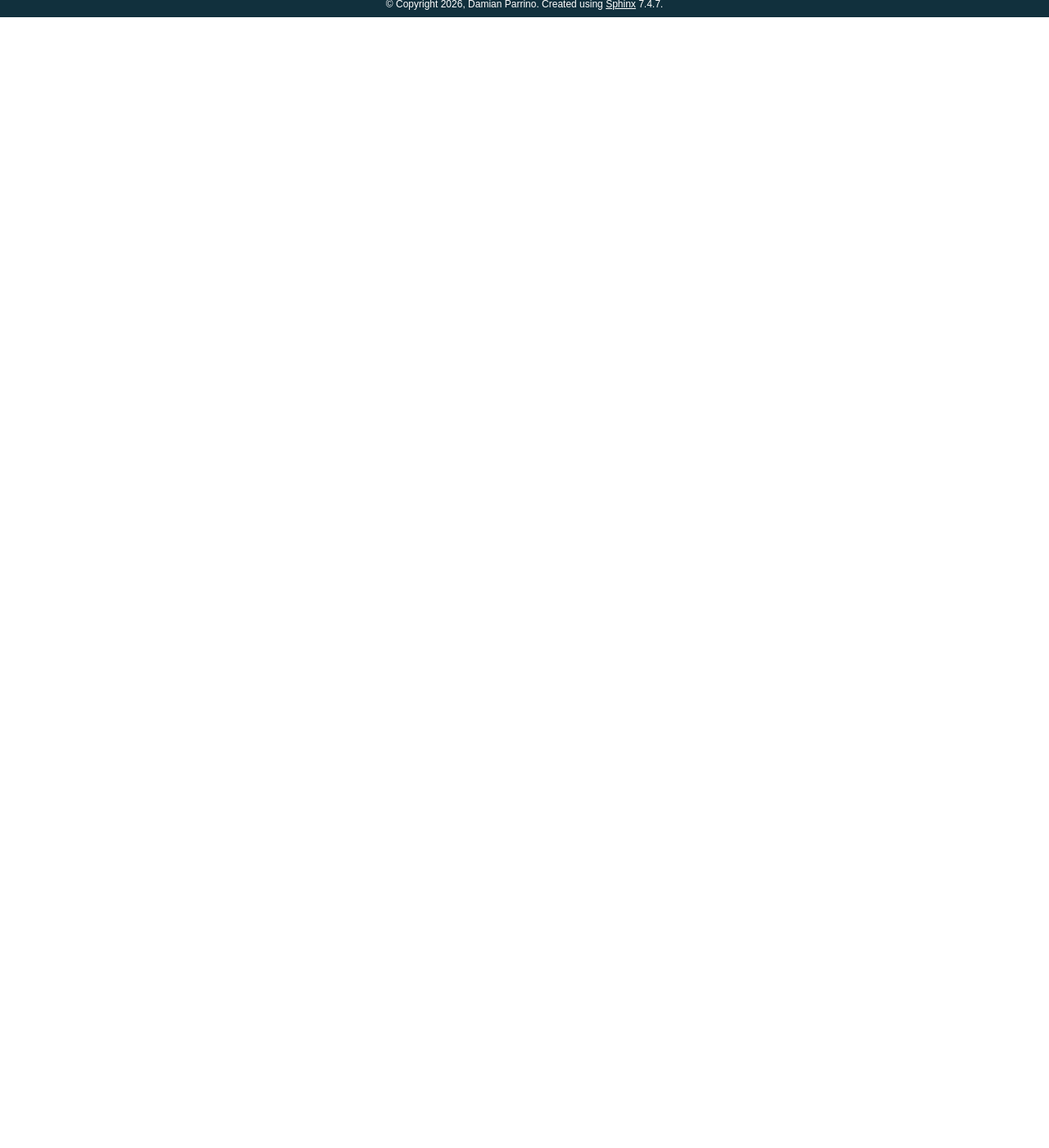
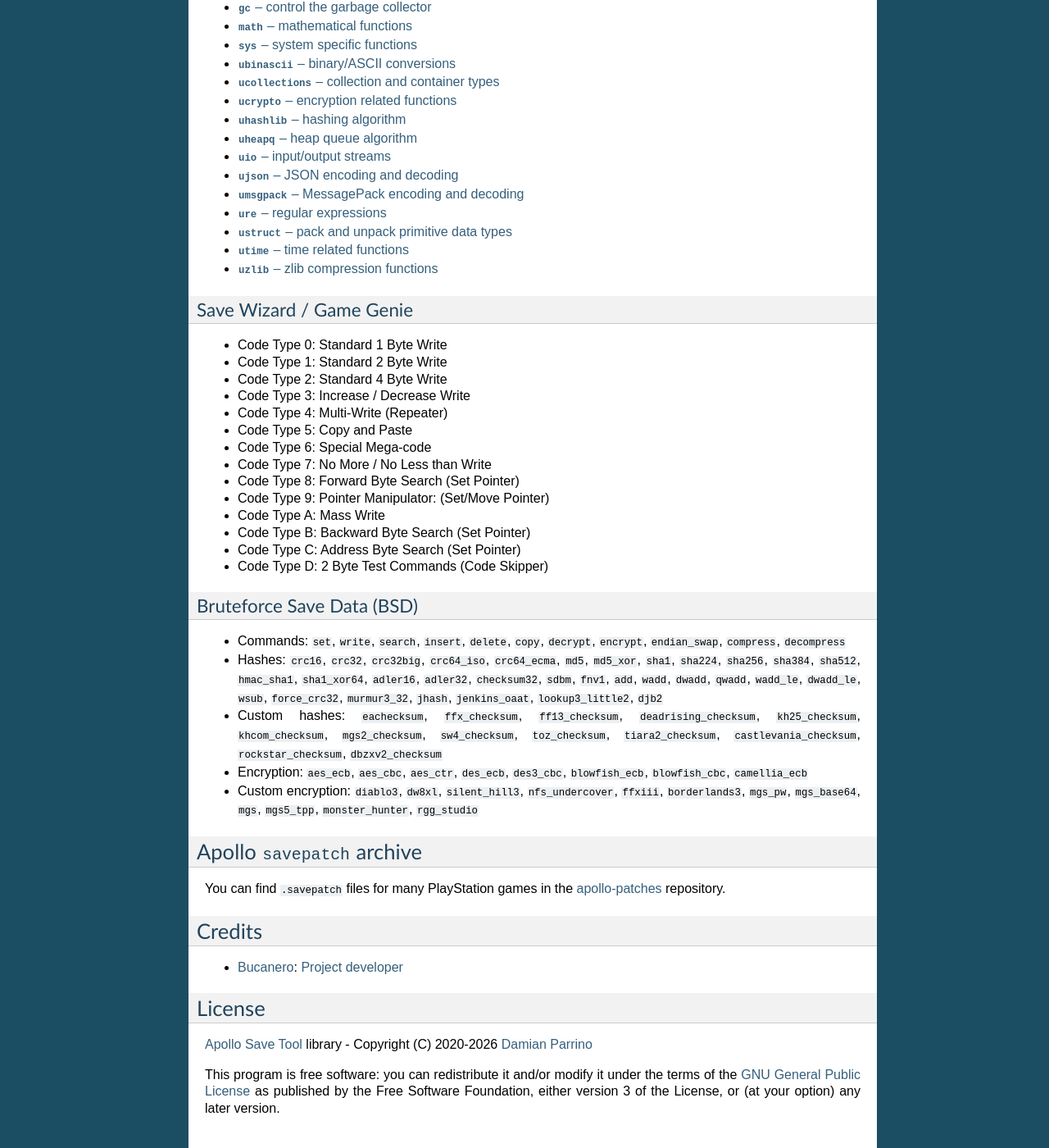
Before and after one commit to bucanero/apollo-lib, a Sphinx documentation site: the page built from docs/index.rst, in a window 1280 px wide and 1400 px high, scrolled down 986 px. Shown: the whole window at 82% size. Built offline with Sphinx 7.4.7, drawn with Linux system fonts in a browser that asks for light colours; before the commit the page ends 1007 px from its top, so only the background shows below that; some of the changed text lies outside the part shown.

Commit message:
Update index.rst

```diff
--- a/docs/index.rst
+++ b/docs/index.rst
@@ -1,5 +1,18 @@
 Apollo Save Tool documentation
 ==============================
+
+|Downloads| |Release| |License| |macOS Linux binaries| |Windows
+binaries| |Twitter|
+
+`The Apollo Save Tool library <https://github.com/bucanero/apollo-lib>`__ and :doc:`command-line tools </cli>` implement a save-data patch engine
+that supports:
+
+- :doc:`Save Wizard / Game Genie codes </savewizard>`
+- :doc:`Bruteforce Save Data scripts </bsd>`
+- Python scripts (using MicroPython)
+
+Reference documentation
+-----------------------
 
 .. toctree::
    :maxdepth: 2
@@ -7,6 +20,17 @@ Apollo Save Tool documentation
    cli.rst
    bsd.rst
    savewizard.rst
+
+Apollo Save Tool Core library (PS2/PS3/PS4/PSP/PS Vita)
+-------------------------------------------------------
+
+The library is cross-platform and is required to build:
+
+- `Apollo Save Tool PS2 <https://github.com/bucanero/apollo-ps2>`__
+- `Apollo Save Tool PS3 <https://github.com/bucanero/apollo-ps3>`__
+- `Apollo Save Tool PS4 <https://github.com/bucanero/apollo-ps4>`__
+- `Apollo Save Tool PSP <https://github.com/bucanero/apollo-psp>`__
+- `Apollo Save Tool PS Vita <https://github.com/bucanero/apollo-vita>`__
 
 Python standard libraries and micro-libraries
 ---------------------------------------------
@@ -35,3 +59,87 @@ library.
    ustruct.rst
    utime.rst
    uzlib.rst
+
+
+
+Save Wizard / Game Genie
+~~~~~~~~~~~~~~~~~~~~~~~~
+
+-  Code Type 0: Standard 1 Byte Write
+-  Code Type 1: Standard 2 Byte Write
+-  Code Type 2: Standard 4 Byte Write
+-  Code Type 3: Increase / Decrease Write
+-  Code Type 4: Multi-Write (Repeater)
+-  Code Type 5: Copy and Paste
+-  Code Type 6: Special Mega-code
+-  Code Type 7: No More / No Less than Write
+-  Code Type 8: Forward Byte Search (Set Pointer)
+-  Code Type 9: Pointer Manipulator: (Set/Move Pointer)
+-  Code Type A: Mass Write
+-  Code Type B: Backward Byte Search (Set Pointer)
+-  Code Type C: Address Byte Search (Set Pointer)
+-  Code Type D: 2 Byte Test Commands (Code Skipper)
+
+Bruteforce Save Data (BSD)
+~~~~~~~~~~~~~~~~~~~~~~~~~~
+
+-  Commands: ``set``, ``write``, ``search``, ``insert``, ``delete``,
+   ``copy``, ``decrypt``, ``encrypt``, ``endian_swap``, ``compress``,
+   ``decompress``
+-  Hashes: ``crc16``, ``crc32``, ``crc32big``, ``crc64_iso``,
+   ``crc64_ecma``, ``md5``, ``md5_xor``, ``sha1``, ``sha224``,
+   ``sha256``, ``sha384``, ``sha512``, ``hmac_sha1``, ``sha1_xor64``,
+   ``adler16``, ``adler32``, ``checksum32``, ``sdbm``, ``fnv1``,
+   ``add``, ``wadd``, ``dwadd``, ``qwadd``, ``wadd_le``, ``dwadd_le``,
+   ``wsub``, ``force_crc32``, ``murmur3_32``, ``jhash``,
+   ``jenkins_oaat``, ``lookup3_little2``, ``djb2``
+-  Custom hashes: ``eachecksum``, ``ffx_checksum``, ``ff13_checksum``,
+   ``deadrising_checksum``, ``kh25_checksum``, ``khcom_checksum``,
+   ``mgs2_checksum``, ``sw4_checksum``, ``toz_checksum``,
+   ``tiara2_checksum``, ``castlevania_checksum``, ``rockstar_checksum``,
+   ``dbzxv2_checksum``
+-  Encryption: ``aes_ecb``, ``aes_cbc``, ``aes_ctr``, ``des_ecb``,
+   ``des3_cbc``, ``blowfish_ecb``, ``blowfish_cbc``, ``camellia_ecb``
+-  Custom encryption: ``diablo3``, ``dw8xl``, ``silent_hill3``,
+   ``nfs_undercover``, ``ffxiii``, ``borderlands3``, ``mgs_pw``,
+   ``mgs_base64``, ``mgs``, ``mgs5_tpp``, ``monster_hunter``,
+   ``rgg_studio``
+
+Apollo ``savepatch`` archive
+----------------------------
+
+You can find ``.savepatch`` files for many PlayStation games in the
+`apollo-patches <https://github.com/bucanero/apollo-patches/>`__
+repository.
+
+Credits
+-------
+
+-  `Bucanero <https://github.com/bucanero/>`__: `Project
+   developer <https://github.com/bucanero/apollo-lib/>`__
+
+License
+-------
+
+`Apollo Save Tool <https://github.com/bucanero/apollo-lib/>`__ library -
+Copyright (C) 2020-2026 `Damian
+Parrino <https://x.com/dparrino>`__
+
+This program is free software: you can redistribute it and/or modify it
+under the terms of the `GNU General Public
+License <https://github.com/bucanero/apollo-lib/blob/master/LICENSE>`__
+as published by the Free Software Foundation, either version 3 of the
+License, or (at your option) any later version.
+
+.. |Downloads| image:: https://img.shields.io/github/downloads/bucanero/apollo-lib/total.svg?maxAge=3600
+   :target: https://github.com/bucanero/apollo-lib/releases
+.. |Release| image:: https://img.shields.io/github/release/bucanero/apollo-lib.svg?maxAge=3600
+   :target: https://github.com/bucanero/apollo-lib/releases/latest
+.. |License| image:: https://img.shields.io/github/license/bucanero/apollo-lib.svg?maxAge=2592000
+   :target: https://github.com/bucanero/apollo-lib/blob/master/LICENSE
+.. |macOS Linux binaries| image:: https://github.com/bucanero/apollo-lib/actions/workflows/build.yml/badge.svg
+   :target: https://github.com/bucanero/apollo-lib/actions/workflows/build.yml
+.. |Windows binaries| image:: https://github.com/bucanero/apollo-lib/actions/workflows/build-win.yml/badge.svg
+   :target: https://github.com/bucanero/apollo-lib/actions/workflows/build-win.yml
+.. |Twitter| image:: https://img.shields.io/twitter/follow/dparrino?label=Follow
+   :target: https://x.com/dparrino
```
